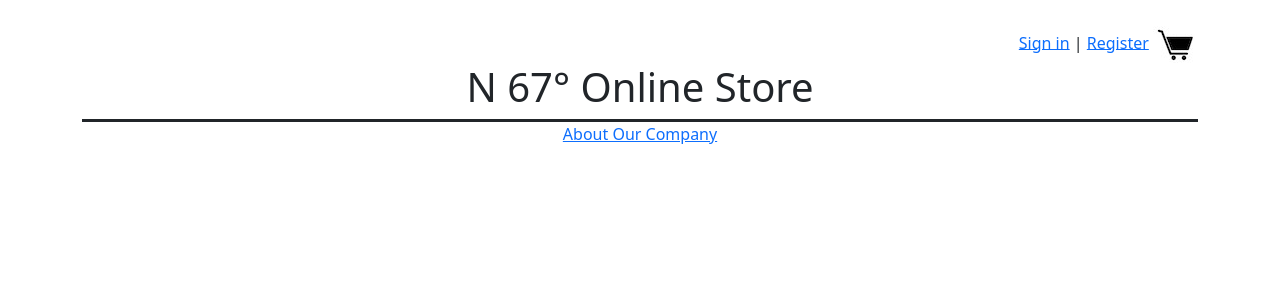
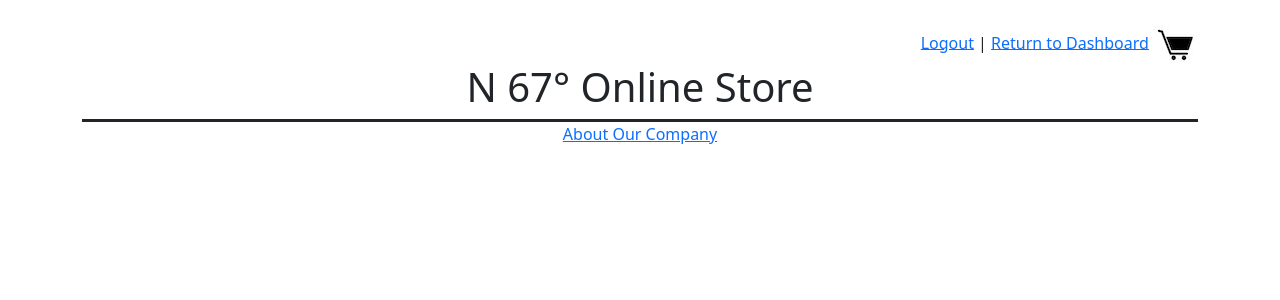
Before and after one commit to lhochs/n-67-online-shop, a Flask app: page / in a window 1280 px wide. Shown: the top 300 px of the page. Run offline with Flask 2, Linux system fonts and the light colour scheme; the visitor is signed in with stand-in values (Sample User, id 1); data that the repository does not hold is empty.

Commit message:
fixed the login&reg link
reflects session

```diff
--- a/flask_app/controllers/users.py
+++ b/flask_app/controllers/users.py
@@ -23,7 +23,7 @@ def login_and_register():
 @app.route("/logout")
 def logout():
     session.clear()
-    return redirect("/login_and_register")
+    return redirect("/")
 
 # user dashboard - show all the orders they have
 @app.route("/customer_dashboard")
@@ -49,7 +49,6 @@ def seller_dashboard():
     if (session["role_type"] != "seller"):
         return redirect("/")
     products = Product.get_all_products_with_users()
-    # return render_template("seller_dashboard.html", all_products=products)
     return render_template("seller_dashboard.html",  all_products = products)
 
 #####################################
@@ -103,10 +102,9 @@ def login():
     if session["role_type"]== "seller":
         return redirect('/seller_dashboard')
 
-
-@app.route("/signup")
-def signup():
-    return render_template("signup.html")
+# @app.route("/signup")
+# def signup():
+#     return render_template("signup.html")
 
 # This route can be used for both seller and buyer, based on user role
 @app.route("/user/dashboard")
--- a/flask_app/templates/cart.html
+++ b/flask_app/templates/cart.html
@@ -51,7 +51,7 @@
                 </div>
             </div>
                 <a href="/"><button type="button" class="btn btn-primary">Continue Shopping</button></a>
-                <a href="/clear_cart"><button class="btn btn-danger">Clear cart</button></a>
+                <a href="/clear_cart"><button class="btn btn-danger">Check Out</button></a>
             </div>
         </div>
     </div>
--- a/flask_app/templates/index.html
+++ b/flask_app/templates/index.html
@@ -16,9 +16,13 @@
 <body>
     <div class="container">
         <div class="nav-top-r">
-            <a href="/login_and_register">Sign in</a>
+            {% if session.user_id %}
+            <a href="/logout">Logout</a>
             <span> | </span>
-            <a href="/login_and_register">Register</a>
+            <a href="/seller_dashboard">Return to Dashboard</a>
+            {% else %}
+            <a href="/login_and_register">Sign in | Register</a>
+            {% endif %}
             <a href="/cart"><img src="{{ url_for('static', filename='/imgs/shopping_cart_icon.jpeg') }}"></a>
         </div>
         <div class="nav-bar">
```
